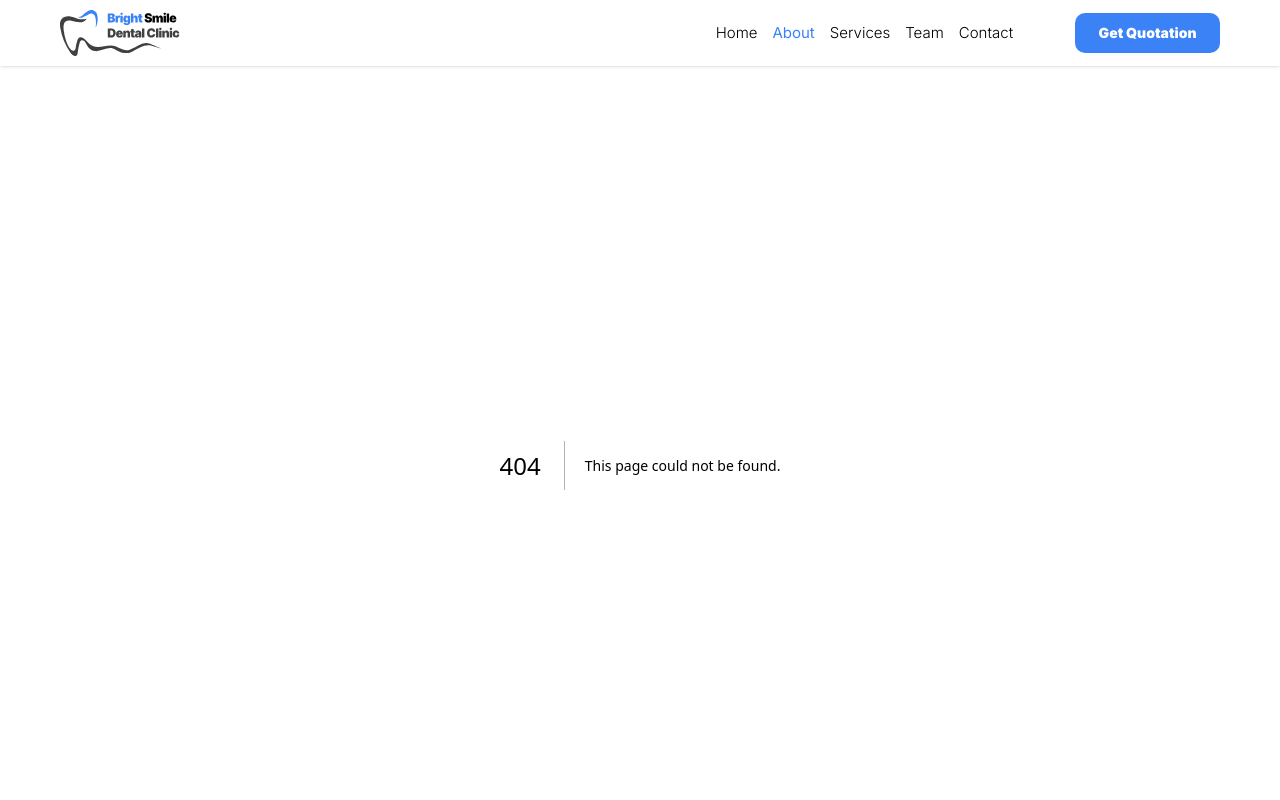
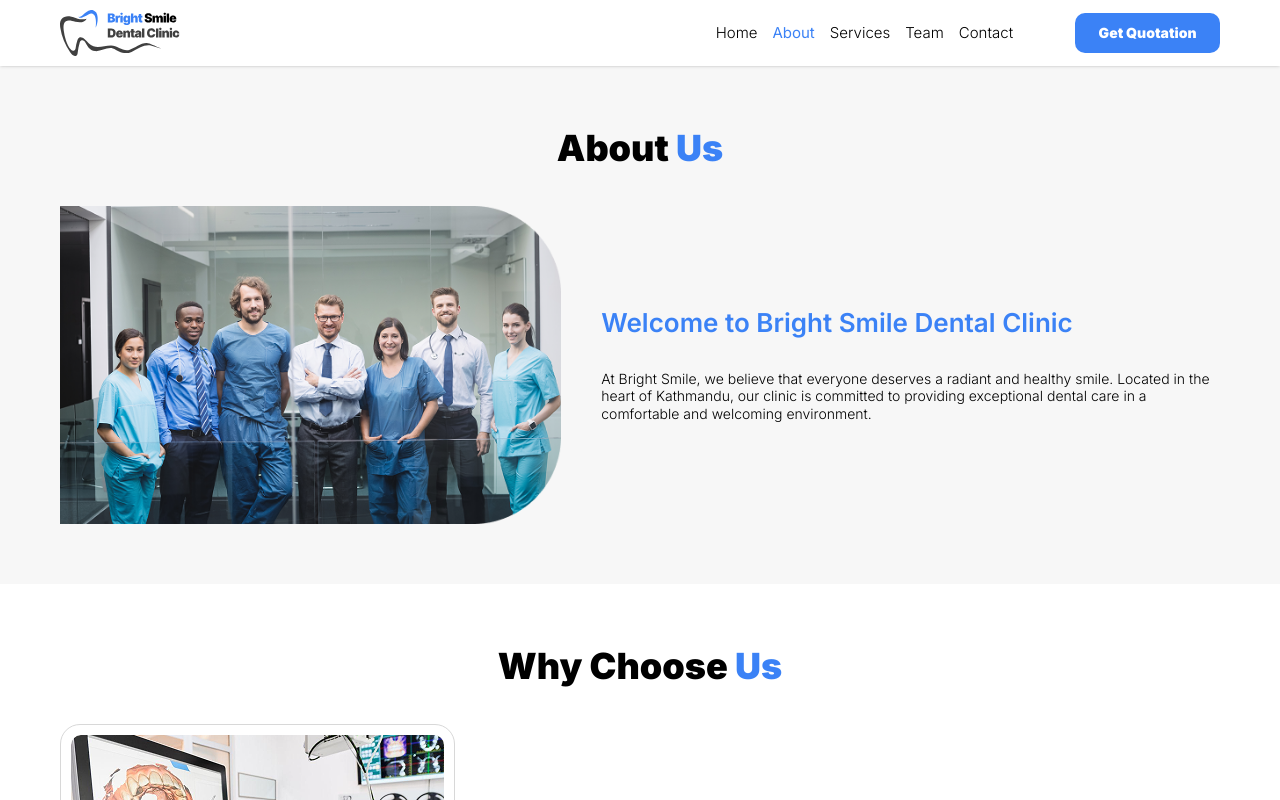
Before and after one commit to Abhayaghmr11/BrightSmileDental, a Next.js app: page /about in a window 1280 px wide. Before the commit this address had no page. Shown: the top 800 px of the page. Built offline with nearby package versions, Linux system fonts and the light colour scheme.

Commit message:
Added address constant and started work on the About Us page

```diff
--- /dev/null
+++ b/app/about/page.tsx
@@ -0,0 +1,15 @@
+import React from 'react'
+import AboutUs from '@/components/organism/AboutUs/aboutContent';
+import ChooseUs from '@/components/organism/AboutUs/chooseUs';
+
+
+const About = () => {
+    return (
+        <>
+            <AboutUs />
+            <ChooseUs />
+        </>
+    )
+}
+
+export default About
--- a/app/constants/config.tsx
+++ b/app/constants/config.tsx
@@ -2,6 +2,10 @@ export const companyEmail = "brightsmiledental@gmail.com";
 export const phoneNumber = "+977 1-4519594";
 export const companyMoto =
   "Bright Smile Dental Clinic keeps your smile healthy, bright, and happy!";
+
+export const aboutUs="At Bright Smile, we believe that everyone deserves a radiant and healthy smile. Located in the heart of Kathmandu, our clinic is committed to providing exceptional dental care in a comfortable and welcoming environment."
+
+export const address="Nagpokhari Marg, Kathmandu 44600, Nepal"
 
 export const ServiceData = [
   {
--- a/components/Layout/ContainerWrapper/index.tsx
+++ b/components/Layout/ContainerWrapper/index.tsx
@@ -12,7 +12,7 @@ const ContainerWrapper = ({
   className?: string;
   heading: string;
   headingSpan: string;
-  subheading: string;
+  subheading?: string;
 }) => {
   return (
     <div
--- a/components/molecule/Cards/BannerCardContactUs.tsx
+++ b/components/molecule/Cards/BannerCardContactUs.tsx
@@ -6,6 +6,7 @@ import { CiMail } from "react-icons/ci";
 import { SlPhone } from "react-icons/sl";
 import { companyEmail, phoneNumber } from "@/app/constants/config";
 import { CiMapPin } from "react-icons/ci";
+import { address } from "@/app/constants/config";
 
 interface BannerData {
   Icon: IconType;
@@ -42,7 +43,7 @@ const BannerCardContactUs = () => {
     {
       Icon: CiMapPin,
       title: "Address",
-      data: "New York, Street 5 House 11",
+      data: address,
     },
   ];
   return (
--- /dev/null
+++ b/components/organism/AboutUs/aboutContent/index.tsx
@@ -0,0 +1,41 @@
+import ContainerWrapper from '@/components/Layout/ContainerWrapper'
+import MaxWidthWrapper from '@/components/Layout/MaxWidthWrapper'
+import React from 'react'
+import TeamDoctor from "@/public/assets/images/team-doctor.png";
+import Image from 'next/image';
+import Text from '@/components/atom/Text'
+
+import { aboutUs } from '@/app/constants/config';
+
+const AboutUs = () => {
+    return (
+
+        <MaxWidthWrapper className='bg-secondary'>
+            <ContainerWrapper
+                heading='About'
+                headingSpan='Us'
+
+            >
+                <div className='flex flex-col flex-auto lg:flex-row w-full gap-[40px] items-center justify-center'>
+                    <div className='w-full max-w-[570px]'>
+                        <Image src={TeamDoctor} alt="About Us" className='md:w-[570px]' style={{
+                            width: '100%',
+                            height: 'auto',
+                        }}
+                        />
+                    </div>
+                    <div className='flex flex-col gap-[30px]'>
+                        <Text variant="subheading" className='text-primary font-semibold'>
+                            Welcome to Bright Smile Dental Clinic
+                        </Text>
+                        <Text variant='span'>
+                            {aboutUs}
+                        </Text>
+                    </div>
+                </div>
+            </ContainerWrapper>
+        </MaxWidthWrapper>
+    )
+}
+
+export default AboutUs
--- /dev/null
+++ b/components/organism/AboutUs/chooseUs/index.tsx
@@ -0,0 +1,32 @@
+import ContainerWrapper from '@/components/Layout/ContainerWrapper'
+import MaxWidthWrapper from '@/components/Layout/MaxWidthWrapper'
+import Image from 'next/image'
+import React from 'react'
+
+import Chooseus from "@/public/assets/images/Chooseus.png"
+
+const ChooseUs = () => {
+  return (
+    <MaxWidthWrapper>
+        <ContainerWrapper heading='Why Choose' headingSpan='Us'>
+            <div className='w-full flex flex-col md:flex-row flex-wrap'>
+
+            {/* Conatiner */}
+            <div className='max-w-[395px] h-[360px] flex flex-col gap-[10px] rounded-[20px] p-[10px] border border-border_color'>
+                {/* image */}
+                <div>
+                    <Image src={Chooseus} alt="Choose us" className='object-cover rounded-[10px] w-[375px] h-[220px] overflow-hidden'/>
+                </div>
+                {/* heading test */}
+                <div></div>
+                {/* numbering */}
+                <div></div>
+            </div>
+
+            </div>
+        </ContainerWrapper>
+    </MaxWidthWrapper>
+  )
+}
+
+export default ChooseUs
--- a/components/organism/Banner/index.tsx
+++ b/components/organism/Banner/index.tsx
@@ -1,7 +1,7 @@
 import { CiClock1 } from "react-icons/ci";
 import { SlPhone } from "react-icons/sl";
 import { CiMapPin } from "react-icons/ci";
-
+import { address } from "@/app/constants/config";
 import { BannerItem } from "@/app/interface/types";
 
 import { phoneNumber, companyEmail } from "@/app/constants/config";
@@ -38,7 +38,7 @@ const bannerData: BannerItem[] = [
     Icon: CiMapPin,
     detail: [
       {
-        data: "New York, Street 5 House 11",
+        data: address,
       },
     ],
   },
--- a/components/organism/landing/ContactUs/index.tsx
+++ b/components/organism/landing/ContactUs/index.tsx
@@ -6,7 +6,6 @@ import React from "react";
 
 const ContactUs = () => {
   return (
-    <div>
       <MaxWidthWrapper>
         <ContainerWrapper
           heading="Contact"
@@ -19,7 +18,6 @@ const ContactUs = () => {
           </div>
         </ContainerWrapper>
       </MaxWidthWrapper>
-    </div>
   );
 };
 
--- a/tailwind.config.ts
+++ b/tailwind.config.ts
@@ -34,7 +34,7 @@ export default {
       fontSize: {
         banner_text: "44px",
         heading: "36px",
-        sub_heading: "22px",
+        sub_heading: "26px",
         card_heading: "18px",
         paragraph: "16px",
         nav: "15px",
```
Also changed, not shown: public/assets/images/Chooseus.png (added), public/assets/images/team-doctor.png (added).
